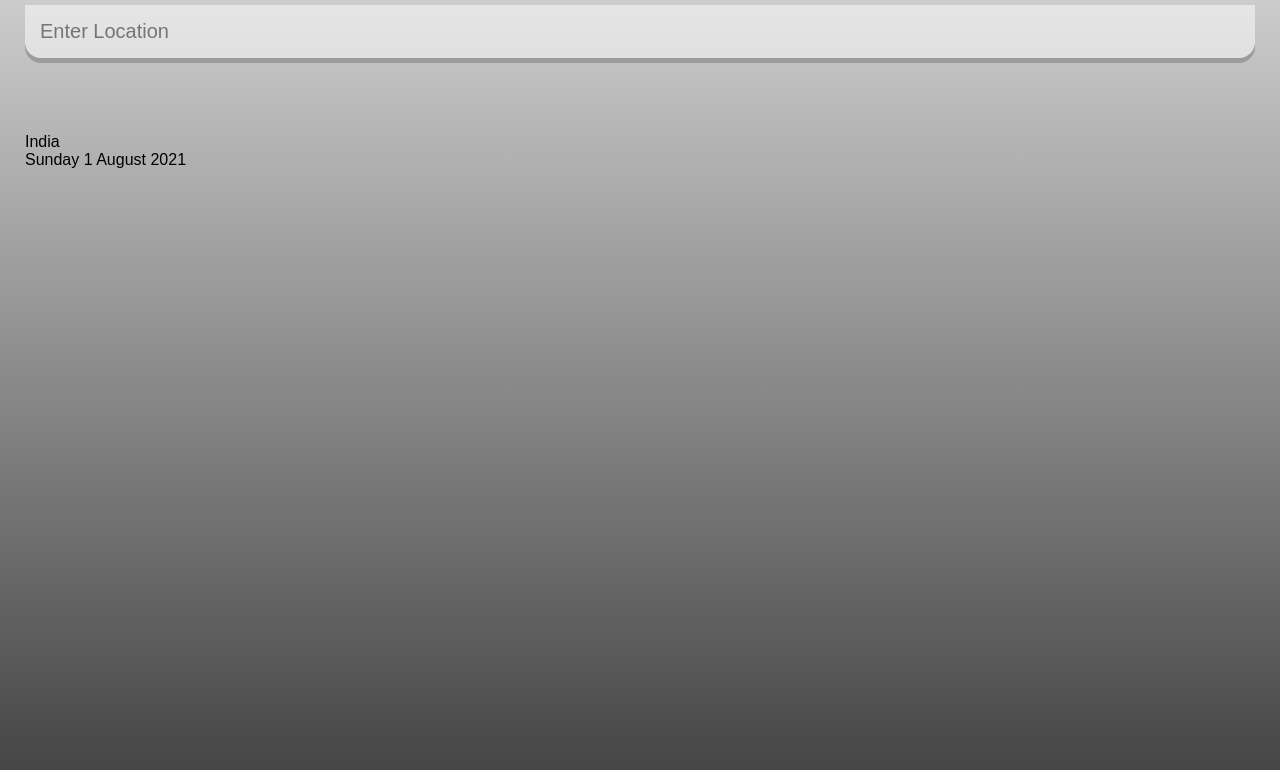
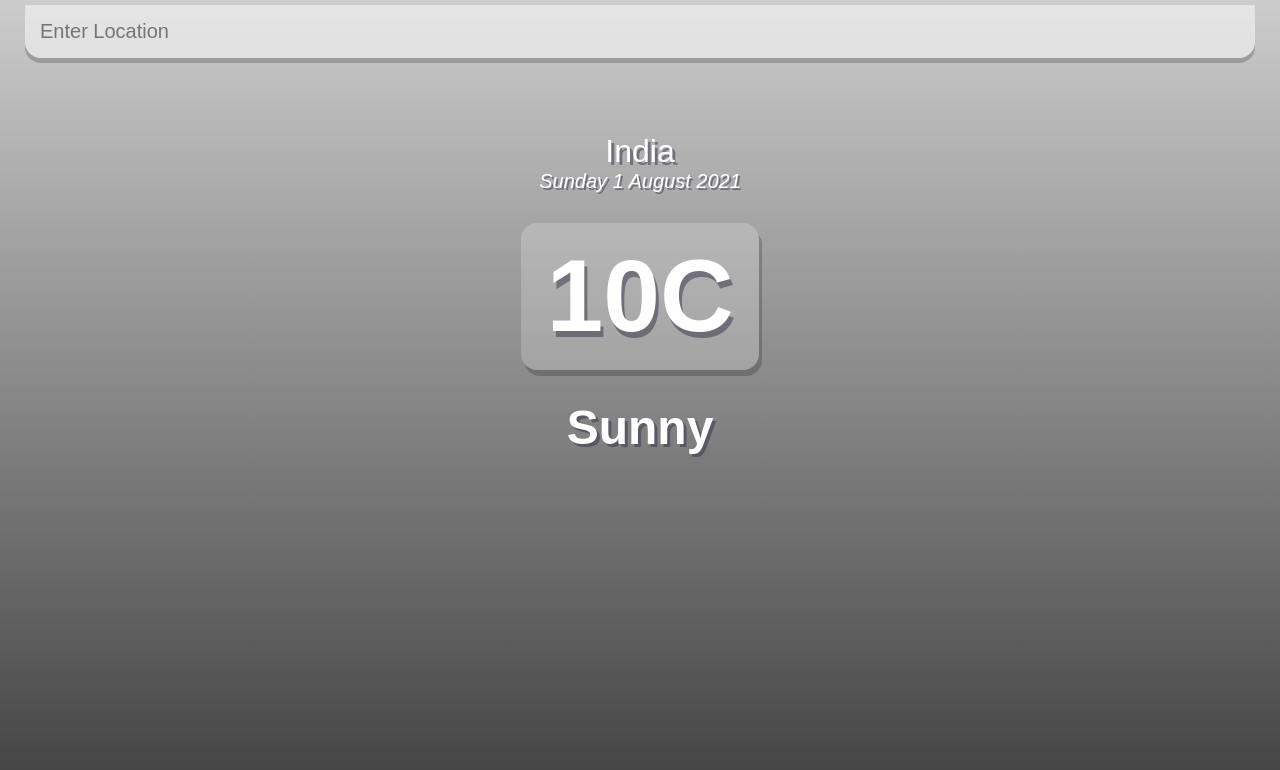
Before and after one commit to swarina/Weather-App-React, a React (Create React App) app: page / in a window 1280 px wide. Shown: the top 770 px of the page. Built offline with nearby package versions, Linux system fonts and the light colour scheme.

Commit message:
Update: More CSS styling

```diff
--- a/src/App.js
+++ b/src/App.js
@@ -54,6 +54,12 @@
           <div className="location">India</div>
           <div className="date">{dateBuilder(new Date())}</div>
         </div>
+        <div className='weather-box'>
+          <div className='temp'>
+            10C
+          </div>
+          <div className='weather'>Sunny</div>
+        </div>
       </main>
     </div>
   );
--- a/src/index.css
+++ b/src/index.css
@@ -59,3 +59,49 @@
 .search-box .search-bar:focus {
   background-color: rgba(255, 255, 255, 0.75);
 }
+
+.location-box .location {
+  color: #ffffff;
+  font-size: 32px;
+  font-weight: 500;
+  text-align: center;
+  text-shadow: 3px 3px rgba(50, 50, 70, 0.5);
+}
+
+.location-box .date {
+  color: #ffffff;
+  font-size: 20px;
+  font-weight: 300;
+  font-style: italic;
+  text-align: center;
+  text-shadow: 2px 2px rgba(50, 50, 70, 0.5);
+}
+
+.weather-box {
+  text-align: center;
+}
+
+.weather-box .temp {
+  position: relative;
+  display: inline-block;
+  margin: 30px auto;
+  background-color: rgba(255, 255, 255, 0.2);
+  border-radius: 16px;
+
+  padding: 15px 25px;
+
+  color: #ffffff;
+  font-size: 102px;
+  font-weight: 900;
+
+  text-shadow: 3px 6px rgba(50, 50, 70, 0.5);
+  text-align: center;
+  box-shadow: 3px 6px rgba(0, 0, 0, 0.2);
+}
+
+.weather-box .weather {
+  color: #ffffff;
+  font-size: 48px;
+  font-weight: 700;
+  text-shadow: 3px 3px rgba(50, 50, 70, 0.5);
+}
```
